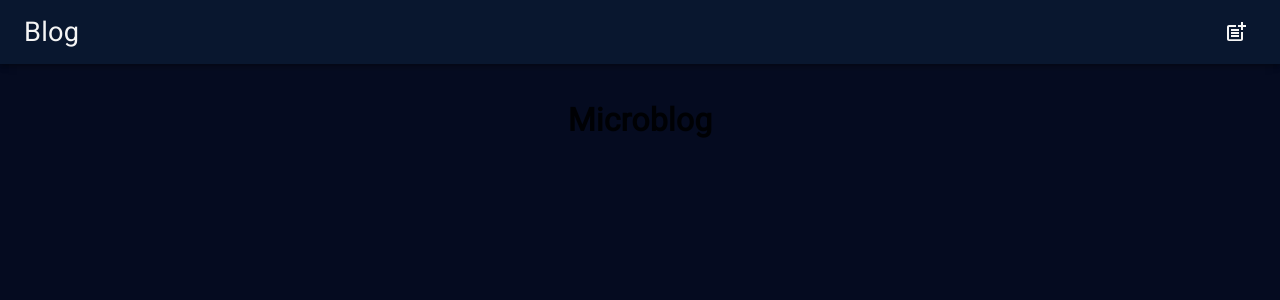
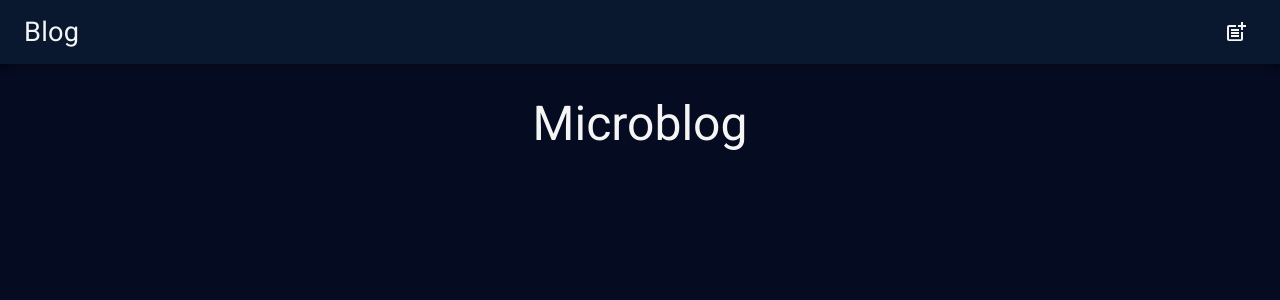
Before and after one commit to Jared-Enck/redux-microblog, a Next.js app: page / in a window 1280 px wide. Shown: the top 300 px of the page. Built offline with nearby package versions, Linux system fonts and the light colour scheme.

Commit message:
import Typography

```diff
--- a/src/app/page.js
+++ b/src/app/page.js
@@ -1,3 +1,12 @@
+import { Typography } from '@mui/material';
+
 export default function Home() {
-  return <h1>Microblog</h1>;
+  return (
+    <Typography
+      variant='h3'
+      sx={{ color: 'primary.text' }}
+    >
+      Microblog
+    </Typography>
+  );
 }
```
